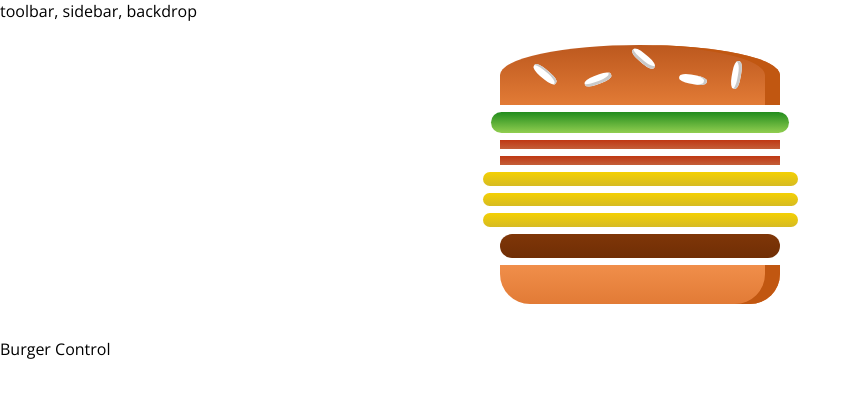
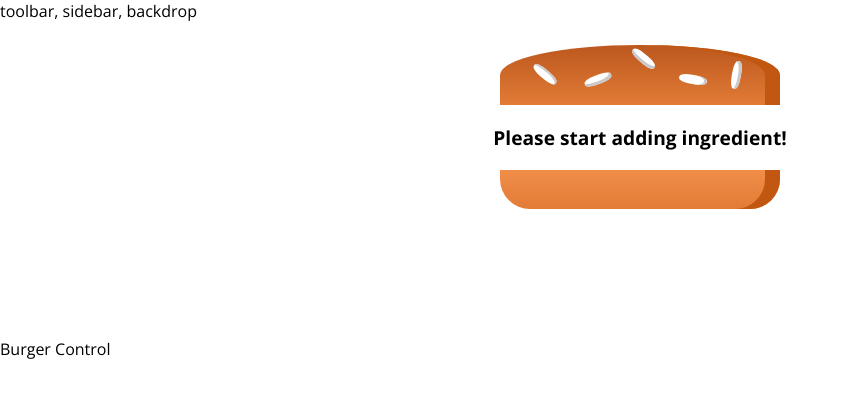
Before and after one commit to rafliandreansyah/ReactBurgerApp, a React app: page / in a window 1280 px wide. Shown: the top 398 px of the page, without its empty margins (0-861 px from the left). Built offline with nearby package versions, Linux system fonts and the light colour scheme.

Commit message:
menambah pengecekan jika panjang ingredient 0

```diff
--- a/src/components/Burger/Burger.js
+++ b/src/components/Burger/Burger.js
@@ -4,12 +4,20 @@ import classes from "./Burger.css";
 import BurgerIngredient from "./BurgerIngredient/BurgerIngredient";
 
 const burger = (props) => {
-  const transformIngredients = Object.keys(props.ingredient).map((igKeys) => {
-    return [...Array(props.ingredient[igKeys])].map((_, i) => {
-      return <BurgerIngredient key={igKeys + i} type={igKeys} />;
-    });
-  });
+  let transformIngredients = Object.keys(props.ingredient)
+    .map((igKeys) => {
+      return [...Array(props.ingredient[igKeys])].map((_, i) => {
+        return <BurgerIngredient key={igKeys + i} type={igKeys} />;
+      });
+    })
+    .reduce((arr, el) => {
+      return arr.concat(el);
+    }, []);
 
+  if (transformIngredients.length === 0) {
+    transformIngredients = <p>Please start adding ingredient!</p>;
+  }
+  console.log(transformIngredients);
   return (
     <div className={classes.Burger}>
       <BurgerIngredient type="bread-top" />
--- a/src/containers/BurgerBuilder/BurgerBuilder.js
+++ b/src/containers/BurgerBuilder/BurgerBuilder.js
@@ -6,10 +6,10 @@ import Burger from "../../components/Burger/Burger";
 class BurgerBuilder extends Component {
   state = {
     ingredients: {
-      salad: 1,
-      bacon: 2,
-      cheese: 3,
-      meat: 1,
+      salad: 0,
+      bacon: 0,
+      cheese: 0,
+      meat: 0,
     },
   };
 
```
